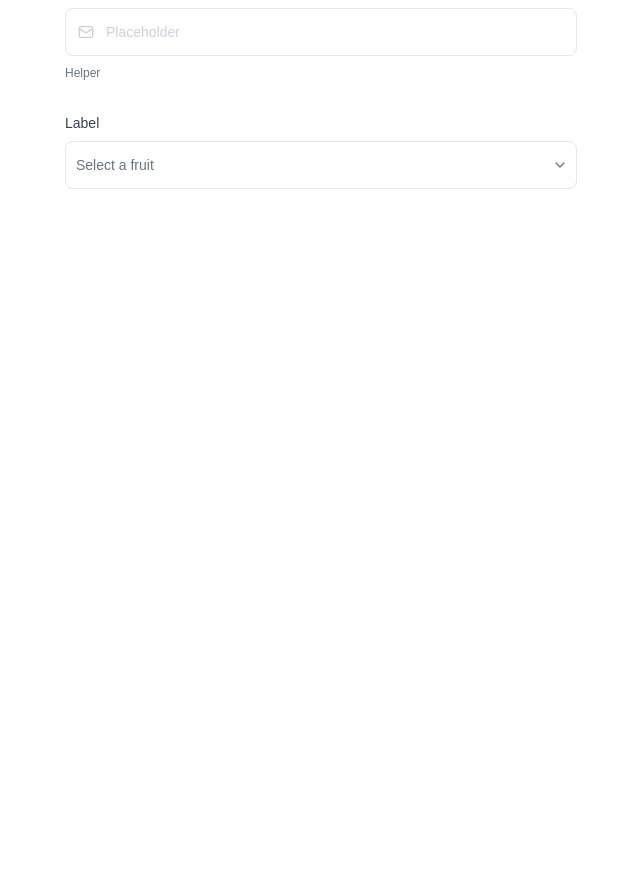
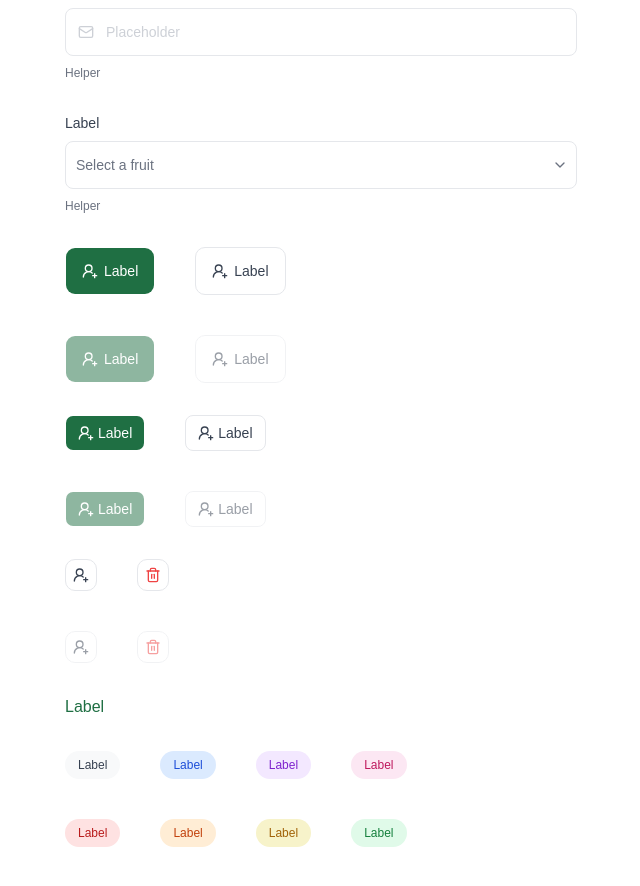
Before and after one commit to UsgMathe/ftr-financy, a React (Vite) app in the folder frontend/: page / in a window 1280 px wide. Shown: the part 566-1452 px from the top of the page, without its empty margins (319-959 px from the left). Before the commit the page ends 835 px from the top, so only its background shows below. Built offline with nearby package versions, Linux system fonts and the light colour scheme.

Commit message:
chore: add components example to the "app" component

```diff
--- a/frontend/src/app.tsx
+++ b/frontend/src/app.tsx
@@ -1,7 +1,9 @@
 import { Logo, LogoIcon } from "@/assets";
-import { MailIcon } from "lucide-react";
+import { MailIcon, TrashIcon, UserPlus2Icon } from "lucide-react";
 import { InputField } from "./components/input-field";
 import { SelectField } from "./components/select-field";
+import { Badge } from "./components/ui/badge";
+import { Button } from "./components/ui/button";
 
 export function App() {
   return (
@@ -43,6 +45,7 @@ export function App() {
       <SelectField
         label="Label"
         placeholder="Select a fruit"
+        helper="Helper"
         items={[
           { value: "1", label: "Option 1" },
           { value: "2", label: "Option 2" },
@@ -50,6 +53,75 @@ export function App() {
         ]}
         onValueChange={console.log}
       />
+
+      <div className="grid w-fit grid-cols-2 gap-10">
+        <Button>
+          <UserPlus2Icon /> Label
+        </Button>
+
+        <Button variant="outline">
+          <UserPlus2Icon /> Label
+        </Button>
+
+        <Button disabled>
+          <UserPlus2Icon /> Label
+        </Button>
+
+        <Button disabled variant="outline">
+          <UserPlus2Icon /> Label
+        </Button>
+      </div>
+
+      <div className="grid w-fit grid-cols-2 gap-10">
+        <Button size="sm">
+          <UserPlus2Icon /> Label
+        </Button>
+
+        <Button size="sm" variant="outline">
+          <UserPlus2Icon /> Label
+        </Button>
+
+        <Button disabled size="sm">
+          <UserPlus2Icon /> Label
+        </Button>
+
+        <Button disabled size="sm" variant="outline">
+          <UserPlus2Icon /> Label
+        </Button>
+      </div>
+
+      <div className="grid w-fit grid-cols-2 gap-10">
+        <Button size="icon" variant="outline">
+          <UserPlus2Icon />
+        </Button>
+
+        <Button size="icon" variant="outline-destructive">
+          <TrashIcon />
+        </Button>
+
+        <Button disabled size="icon" variant="outline">
+          <UserPlus2Icon />
+        </Button>
+
+        <Button disabled size="icon" variant="outline-destructive">
+          <TrashIcon />
+        </Button>
+      </div>
+
+      <div>
+        <a href="">Label</a>
+      </div>
+
+      <div className="grid w-fit grid-cols-4 gap-10">
+        <Badge>Label</Badge>
+        <Badge variant="blue">Label</Badge>
+        <Badge variant="purple">Label</Badge>
+        <Badge variant="pink">Label</Badge>
+        <Badge variant="red">Label</Badge>
+        <Badge variant="orange">Label</Badge>
+        <Badge variant="yellow">Label</Badge>
+        <Badge variant="green">Label</Badge>
+      </div>
     </div>
   );
 }
```
